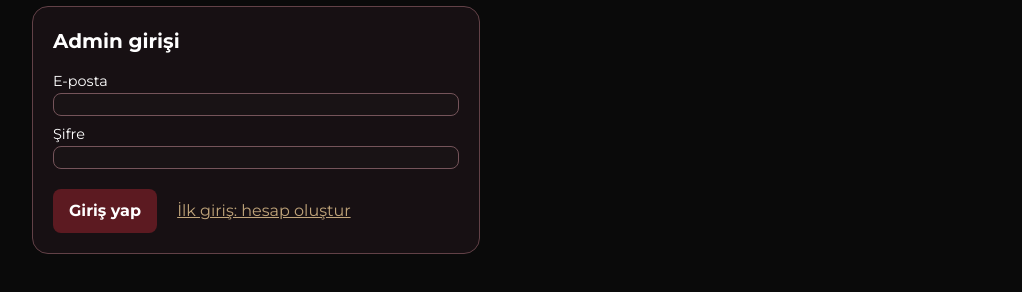
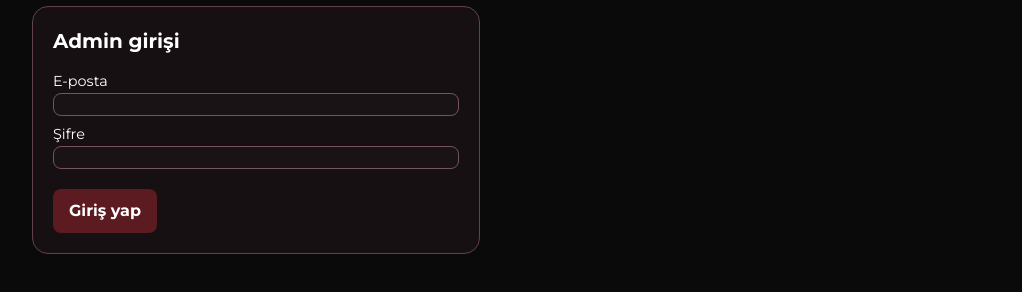
Before and after one commit to creator-41/acisunited, a plain HTML site: page admin.html in a window 1280 px wide. Shown: the part 94-386 px from the top of the page, without its empty margins (128-1150 px from the left). Drawn offline with nearby package versions, Linux system fonts and the light colour scheme.

Commit message:
Remove public admin signup button

```diff
--- a/admin.html
+++ b/admin.html
@@ -21,7 +21,6 @@
       <label>E-posta<input type="email" name="email" required autocomplete="username"></label>
       <label>Şifre<input type="password" name="password" required autocomplete="current-password"></label>
       <button class="action mt-3" type="submit">Giriş yap</button>
-      <button id="register" type="button" class="underline text-altin ml-4">İlk giriş: hesap oluştur</button>
     </form>
     <div id="dashboard" hidden>
       <button id="logout" class="underline mb-6">Çıkış yap</button>
```
